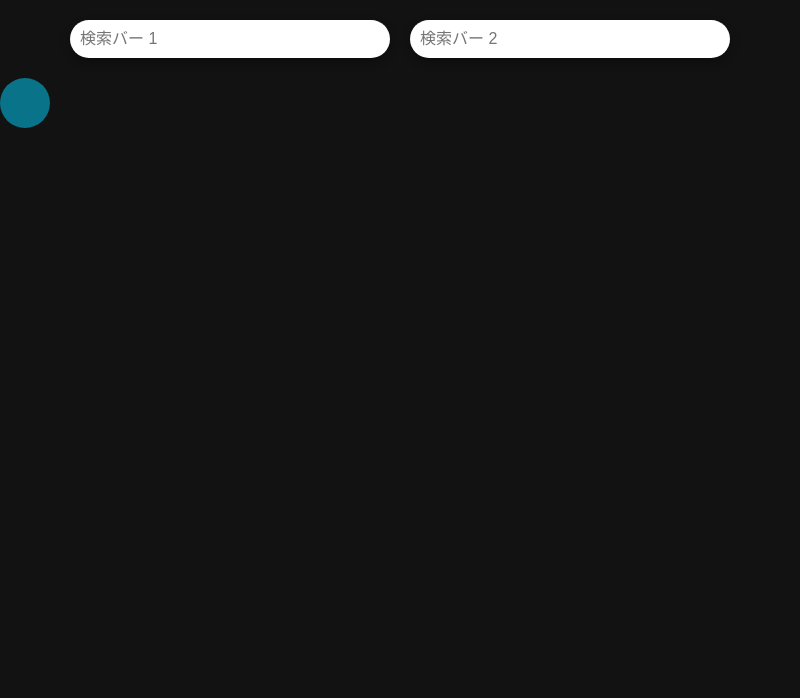
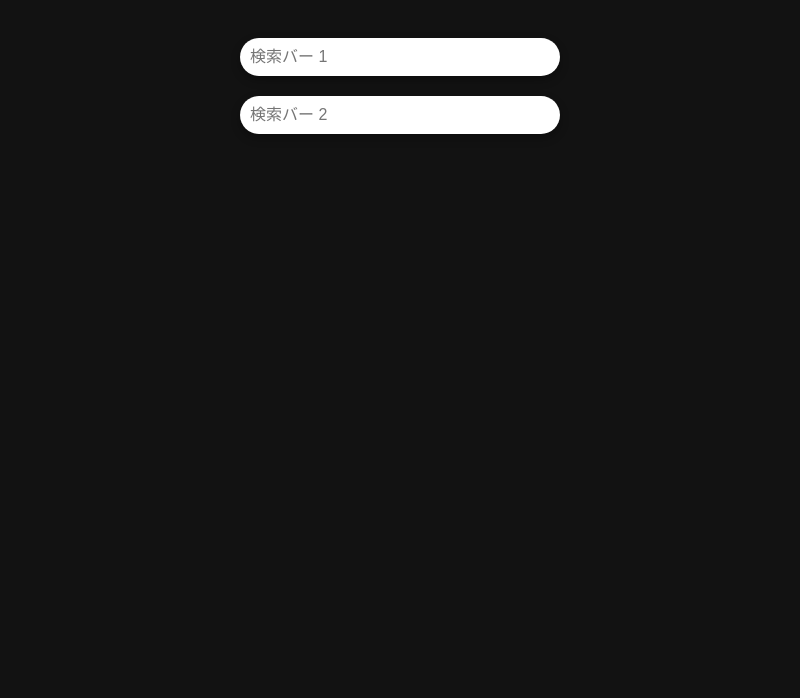
Before and after one commit to Gumi-hazu/Gumi-hazu.github.io, an Electron app: page index.html in a window 800 px wide. Shown: the part 102-800 px from the top of the page. Drawn offline with Linux system fonts and the light colour scheme.

Commit message:
Update index.html

```diff
--- a/index.html
+++ b/index.html
@@ -23,8 +23,9 @@
 
     .search-container {
       display: flex;
-      justify-content: center;
-      margin: 20px;
+      flex-direction: column;
+      align-items: center;
+      margin-top: 50px;
       gap: 20px;
     }
 
@@ -39,12 +40,15 @@
     }
 
     #circle {
-      position: absolute;
+      position: fixed;
+      top: 0;
+      left: 0;
       width: 50px;
       height: 50px;
       border-radius: 50%;
       background: rgba(0, 212, 255, 0.5);
       pointer-events: none;
+      transform: translate(-50%, -50%);
       transition: transform 0.1s ease, opacity 0.3s ease;
     }
 
@@ -67,14 +71,17 @@
     const circle = document.getElementById('circle');
 
     document.addEventListener('mousemove', (e) => {
-      circle.style.transform = `translate(${e.pageX - 25}px, ${e.pageY - 25}px)`;
+      // マウスの位置に円を移動
+      circle.style.transform = `translate(${e.clientX}px, ${e.clientY}px)`;
     });
 
     document.addEventListener('mousedown', () => {
+      // マウスクリック時のエフェクト
       circle.classList.add('small');
     });
 
     document.addEventListener('mouseup', () => {
+      // マウスを離したときに元に戻す
       circle.classList.remove('small');
     });
   </script>
```
